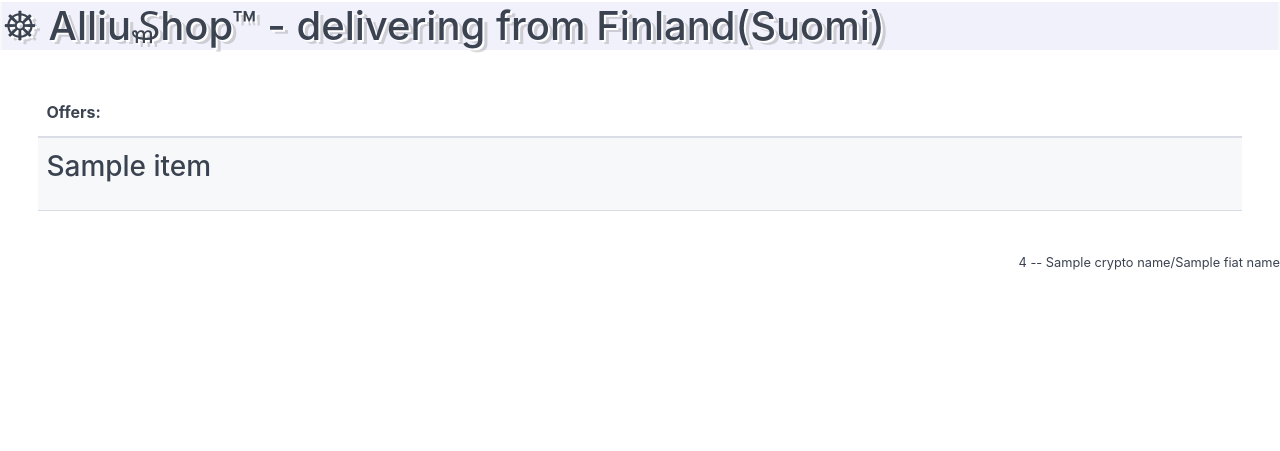
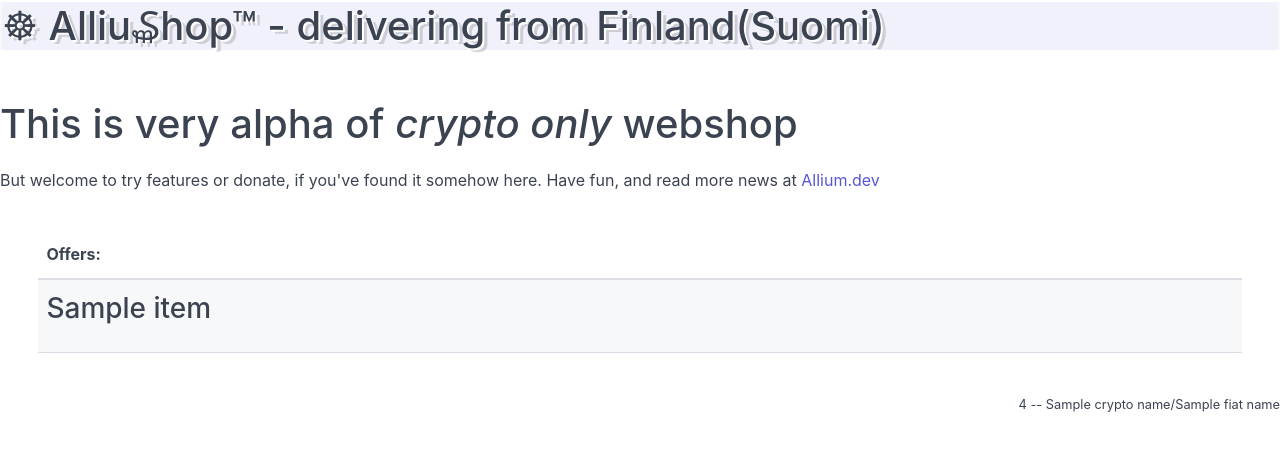
Before and after one commit to sginne/Allium, a Flask app: template app/templates/alliplate/base.html in a window 1280 px wide. Shown: the top 451 px of the page. Run offline with Flask 2, Linux system fonts and the light colour scheme; the template is opened without the code that fills it: most values are stand-ins (such as "Sample title", 1, 10 or a date in 2020); parts of the project's set-up code (start-up, migrations or seed data) failed here and were passed over.

Commit message:
added disclaimer to base

```diff
--- a/app/templates/alliplate/base.html
+++ b/app/templates/alliplate/base.html
@@ -7,6 +7,8 @@
         <header class="bg-gray">
         {% include config['TEMPLATE_NAME'] ~ "/elements/header.html" %}
         </header>
+    {% include config['TEMPLATE_NAME'] ~ "/elements/base-disclaimer.html" %}
+
     {% include config['TEMPLATE_NAME'] ~ "/elements/base-index.html" %}
     {% include config['TEMPLATE_NAME'] ~ "/elements/base-rate.html" %}
 </body>
--- a/app/templates/alliplate/elements/base-disclaimer.html
+++ b/app/templates/alliplate/elements/base-disclaimer.html
@@ -0,0 +1,5 @@
+<br><br>
+<H1>This is very alpha of <i>crypto only</i> webshop</H1>
+But welcome to try features or donate, if you've found it somehow here.
+
+Have fun, and read more news at <a href="http://allium.dev">Allium.dev</a>
```
